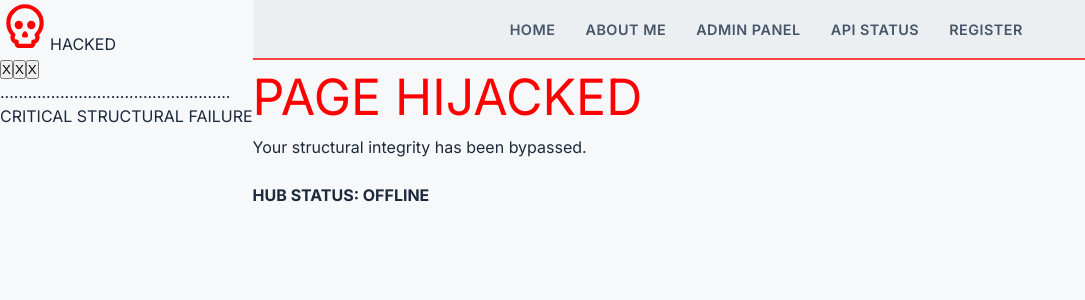
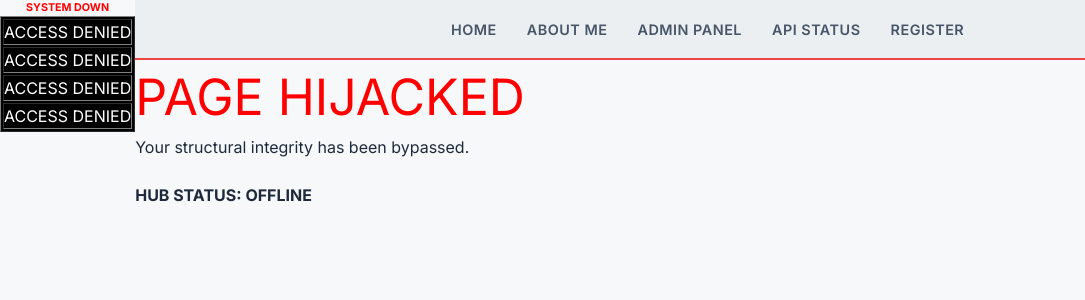
Before and after one commit to Shubhamgupta171/DefaceKro, a React (Vite) app: page / in a window 1280 px wide. Shown: the top 300 px of the page, without its empty margins (0-1085 px from the left). Built offline with nearby package versions, Linux system fonts and the light colour scheme.

Commit message:
Update Sidebar.jsx

```diff
--- a/src/components/Sidebar.jsx
+++ b/src/components/Sidebar.jsx
@@ -1,33 +1,23 @@
 import React from 'react';
-import { Skull } from 'lucide-react'; // Changed icon
 
 const Sidebar = () => {
   return (
-    <div className="modified-sidebar-flat"> {/* Changed from <aside> */}
-      <div className="hacked-logo">
-        <Skull size={50} color="red" />
-        <span>HACKED</span>
-      </div>
+    <div className="flat-sidebar-hacked"> {/* Changed tag from <aside> to <div> */}
+      <center>
+        <h6 style={{color: 'red'}}>SYSTEM DOWN</h6>
+      </center>
 
-      {/* Structural Shift: Navigation links removed, flat buttons added */}
-      <nav className="flat-nav">
-        <button>X</button>
-        <button>X</button>
-        <button>X</button>
-      </nav>
+      {/* Replaced semantic <nav> with a non-semantic <table> - Massive L1 Trigger */}
+      <table border="1" style={{width: '100%', color: 'white', background: 'black'}}>
+        <tbody>
+          <tr><td>ACCESS DENIED</td></tr>
+          <tr><td>ACCESS DENIED</td></tr>
+          <tr><td>ACCESS DENIED</td></tr>
+          <tr><td>ACCESS DENIED</td></tr>
+        </tbody>
+      </table>
 
-      {/* Massive change: Removed iframe and replaced with structural noise */}
-      <div className="noise-container">
-        {Array(50).fill(0).map((_, i) => (
-          <span key={i} className="dot">.</span>
-        ))}
-      </div>
-
-      <div className="sidebar-footer-new">
-        <div className="alert-red">
-          CRITICAL STRUCTURAL FAILURE
-        </div>
-      </div>
+      {/* Bottom status indicators removed */}
     </div>
   );
 };
```
